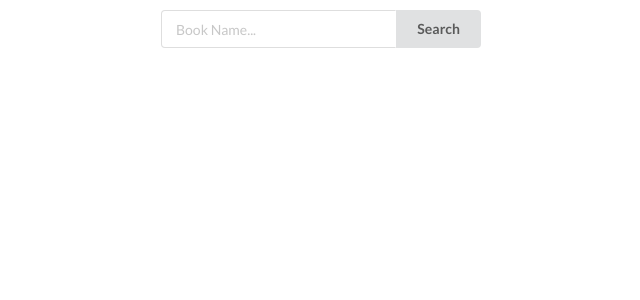
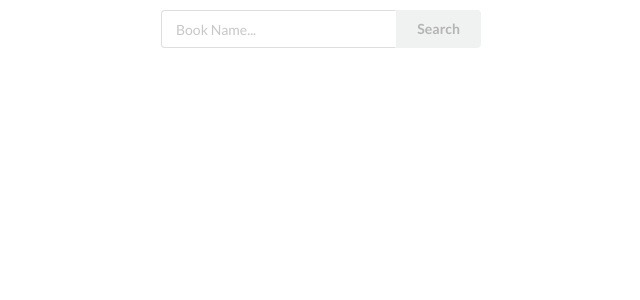
Before and after one commit to Doraemon730/bookify, a React (Create React App) app: page / in a window 1280 px wide. Shown: the top 300 px of the page, without its empty margins (319-959 px from the left). Built offline with nearby package versions, Linux system fonts and the light colour scheme.

Commit message:
implemented searcy by enter and length check

```diff
--- a/src/Components/SearchField.js
+++ b/src/Components/SearchField.js
@@ -5,11 +5,26 @@ const SearchField = () => {
     const [ bookName, setBookName ] = useState(String);
     const { searchForBooks } = useContext(BooksContext);
 
+    const searchByEnter = (event) => {
+        if (event.key === 'Enter' && bookName.length > 3) {
+            searchForBooks(bookName);
+        }
+    };
+
     return (
         <div className='search-field-wrapper'>
             <div className="ui action input">
-                <input type="text" placeholder="Book Name..." onChange={event => setBookName(event.target.value)} />
-                <button className="ui button" onClick={() => searchForBooks(bookName)}>Search</button>
+                <input
+                    type="text"
+                    placeholder="Book Name..."
+                    onChange={event => setBookName(event.target.value)}
+                    onKeyUp={searchByEnter.bind(this)}
+                />
+                <button
+                    className={"ui button " + (bookName.length <= 3 && "disabled")}
+                    onClick={() => searchForBooks(bookName)}>
+                    Search
+                </button>
             </div>
         </div>
     );
```
